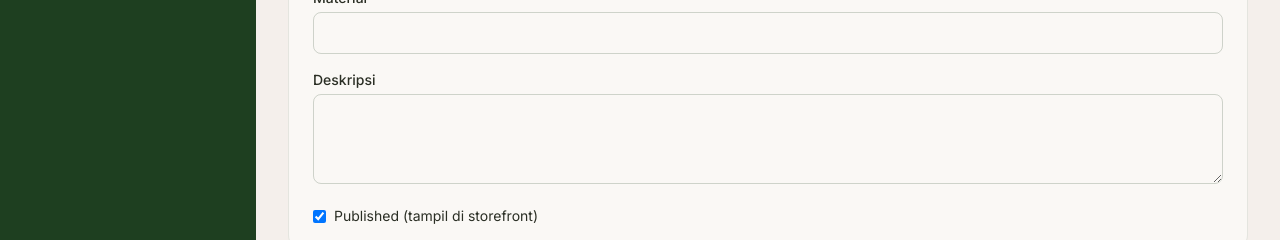
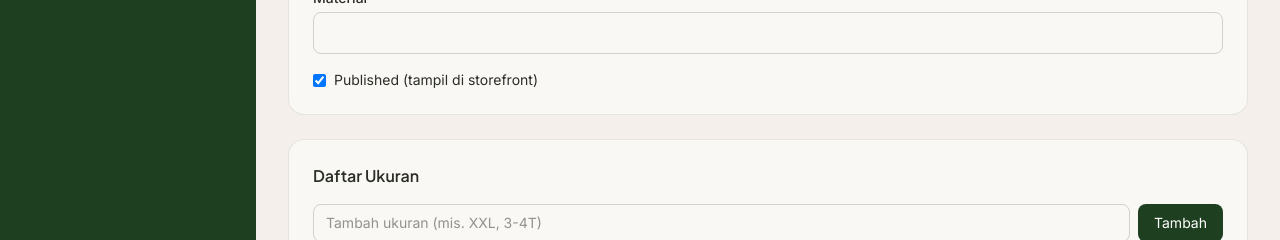
Before and after one commit to beducode/NYAMAN.CLO, a Next.js app: page /admin/products/new in a window 1280 px wide. Shown: the part 287-527 px from the top of the page. Built offline with nearby package versions, Linux system fonts and the light colour scheme; no server answers; the database is empty.

Commit message:
chore: remove deskripsi field from product input

```diff
--- a/src/app/admin/products/new/page.tsx
+++ b/src/app/admin/products/new/page.tsx
@@ -42,7 +42,6 @@ export default function NewProductPage() {
   const router = useRouter();
   const [categories, setCategories] = useState<Category[]>([]);
   const [name, setName] = useState("");
-  const [description, setDescription] = useState("");
   const [materialType, setMaterialType] = useState("");
   const [categoryId, setCategoryId] = useState("");
   const [isPublished, setIsPublished] = useState(true);
@@ -115,7 +114,6 @@ export default function NewProductPage() {
       headers: { "Content-Type": "application/json" },
       body: JSON.stringify({
         name,
-        description,
         materialType,
         categoryId: Number(categoryId),
         isPublished,
@@ -165,10 +163,6 @@ export default function NewProductPage() {
               <div>
                 <label className="block text-sm font-medium mb-1">Material</label>
                 <input value={materialType} onChange={(e) => setMaterialType(e.target.value)} className="w-full rounded-lg border border-forest-primary/20 px-3 py-2" />
-              </div>
-              <div>
-                <label className="block text-sm font-medium mb-1">Deskripsi</label>
-                <textarea value={description} onChange={(e) => setDescription(e.target.value)} className="w-full rounded-lg border border-forest-primary/20 px-3 py-2" rows={3} />
               </div>
               <label className="flex items-center gap-2 text-sm">
                 <input type="checkbox" checked={isPublished} onChange={(e) => setIsPublished(e.target.checked)} />
```
